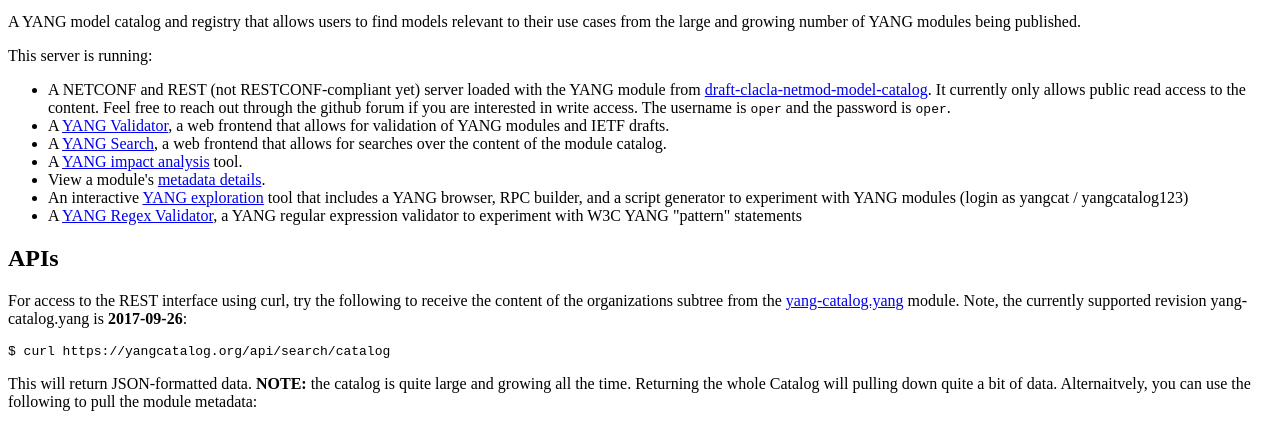
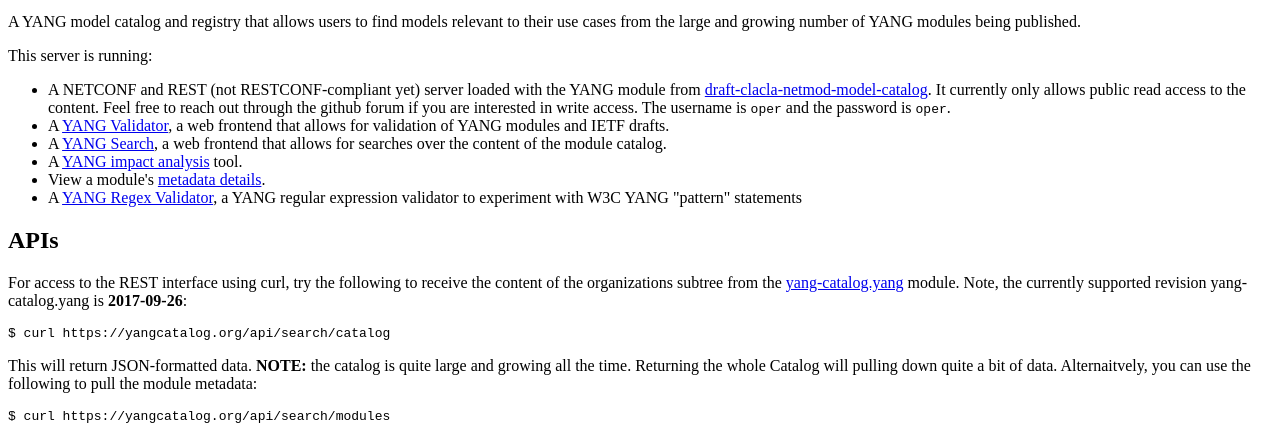
Before and after one commit to ghwood/YangCatalog-web_root, a plain HTML site: page index.html in a window 1280 px wide. Shown: the part 363-790 px from the top of the page. Drawn offline with Linux system fonts and the light colour scheme.

Commit message:
Removing links to YangSuite from home page
As Cisco was unable to get a free license

```diff
--- a/index.html
+++ b/index.html
@@ -45,8 +45,6 @@
 							<li>A <a href="/yang-search">YANG Search</a>, a web frontend that allows for searches over the content of the module catalog.</li>
 							<li>A <a href="/yang-search/impact_analysis/">YANG impact analysis</a> tool.</li>
 							<li>View a module's <a href="/yang-search/module_details/">metadata details</a>.</li>
-							<!--li>An interactive <a href="http://yangcatalog.org:8480/">YANG exploration</a> tool that includes a YANG browser, RPC builder, and a script generator to experiment with YANG modules (login as yangcat / yangcatalog123)</li-->
-							<li>An interactive <a href="http://ys.yangcatalog.org/">YANG exploration</a> tool that includes a YANG browser, RPC builder, and a script generator to experiment with YANG modules (login as yangcat / yangcatalog123)</li>
 							<li>A <a href="/yangre">YANG Regex Validator</a>, a YANG regular expression validator to experiment with W3C YANG "pattern" statements</li>
 						</ul>
 						<h2>APIs</h2>
```
